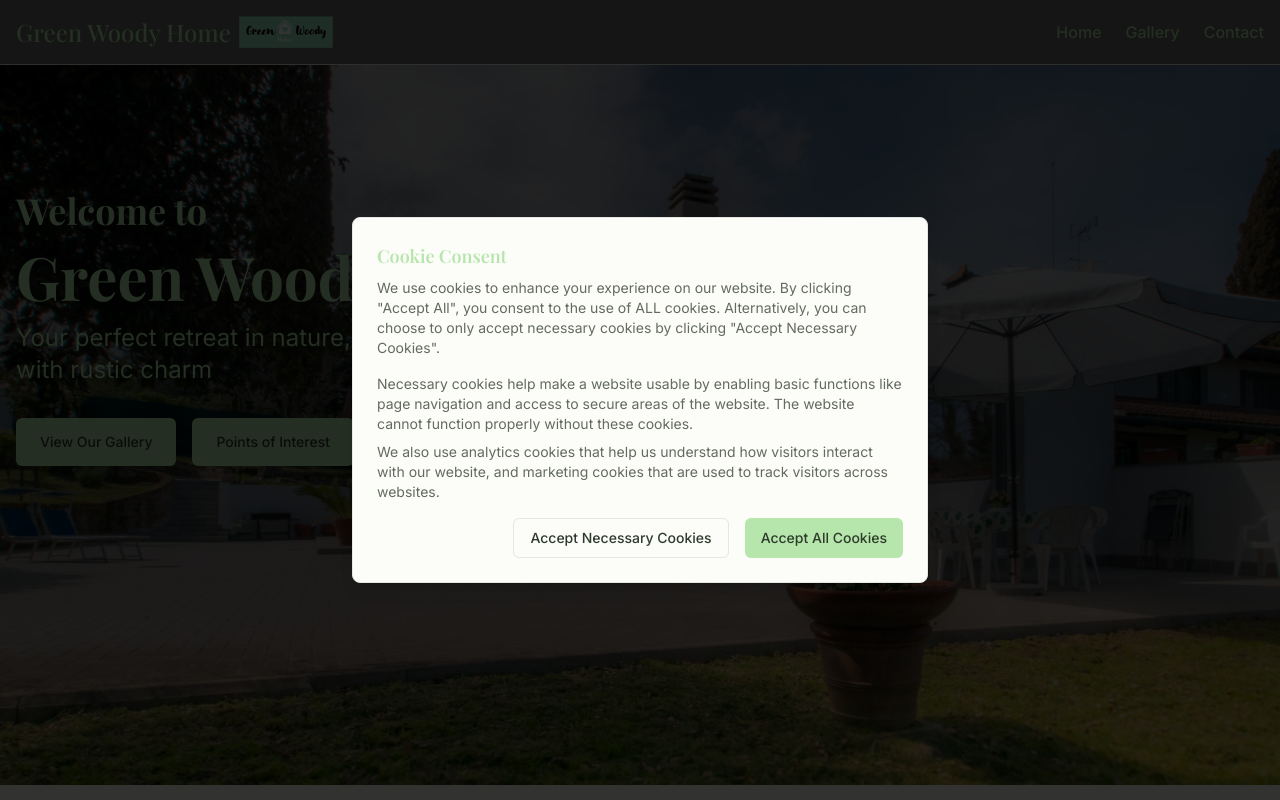
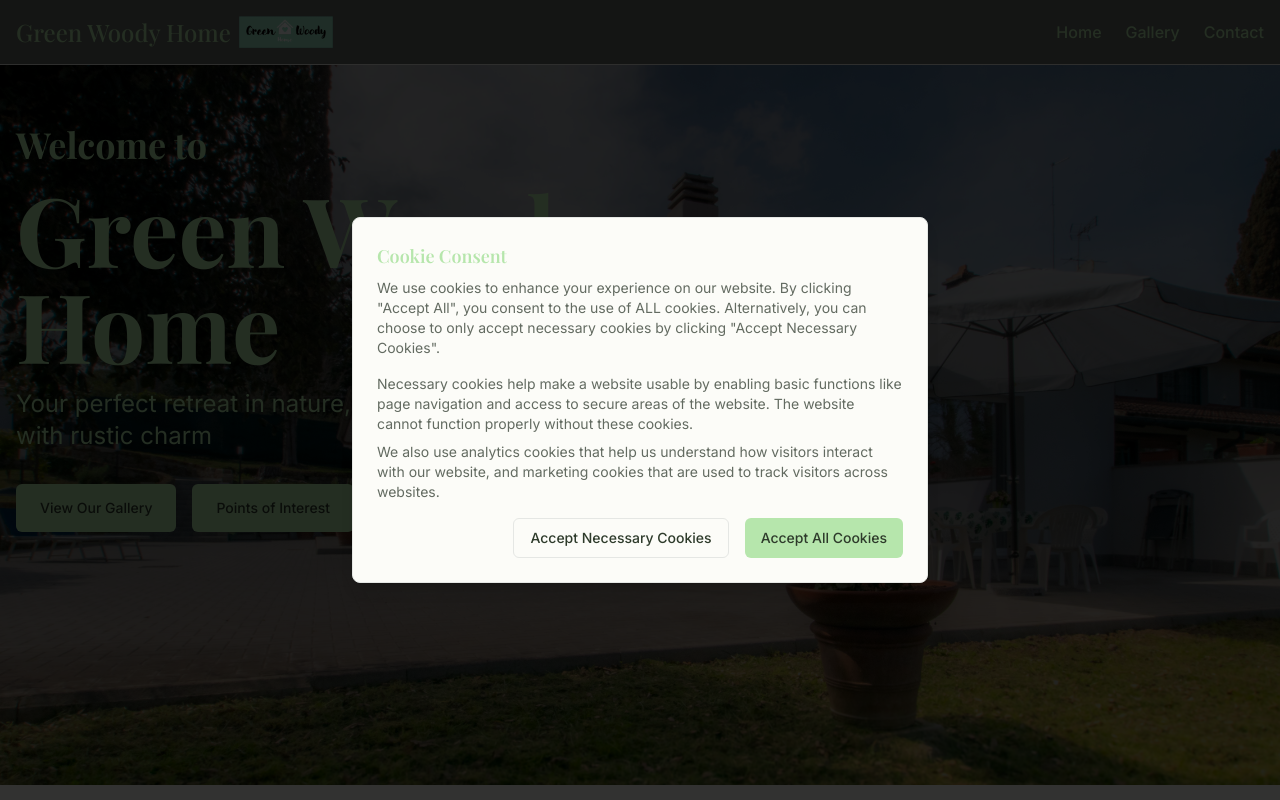
Before and after one commit to PierluigiManc01/green-woody-home-website, a React (Vite) app: page / in a window 1280 px wide. Shown: the top 800 px of the page. Built offline with nearby package versions, Linux system fonts and the light colour scheme; a web font is replaced by a local one.

Commit message:
larger title font size

```diff
--- a/src/components/Hero.tsx
+++ b/src/components/Hero.tsx
@@ -18,7 +18,7 @@ const Hero: React.FC = () => {
           <h1 className="text-2xl md:text-3xl lg:text-4xl font-bold mb-4" style={{ color: '#B6E6AC' }}>
             Welcome to
           </h1>
-          <h1 className="text-6xl md:text-5xl lg:text-6xl font-bold mb-4" style={{ color: '#B6E6AC' }} translate='no'>
+          <h1 className="text-8xl md:text-7xl lg:text-8xl font-bold mb-4" style={{ color: '#B6E6AC' }} translate='no'>
             Green Woody Home
           </h1>
           <p className="text-xl md:text-2xl mb-8" style={{ color: '#B6E6AC' }}>
```
